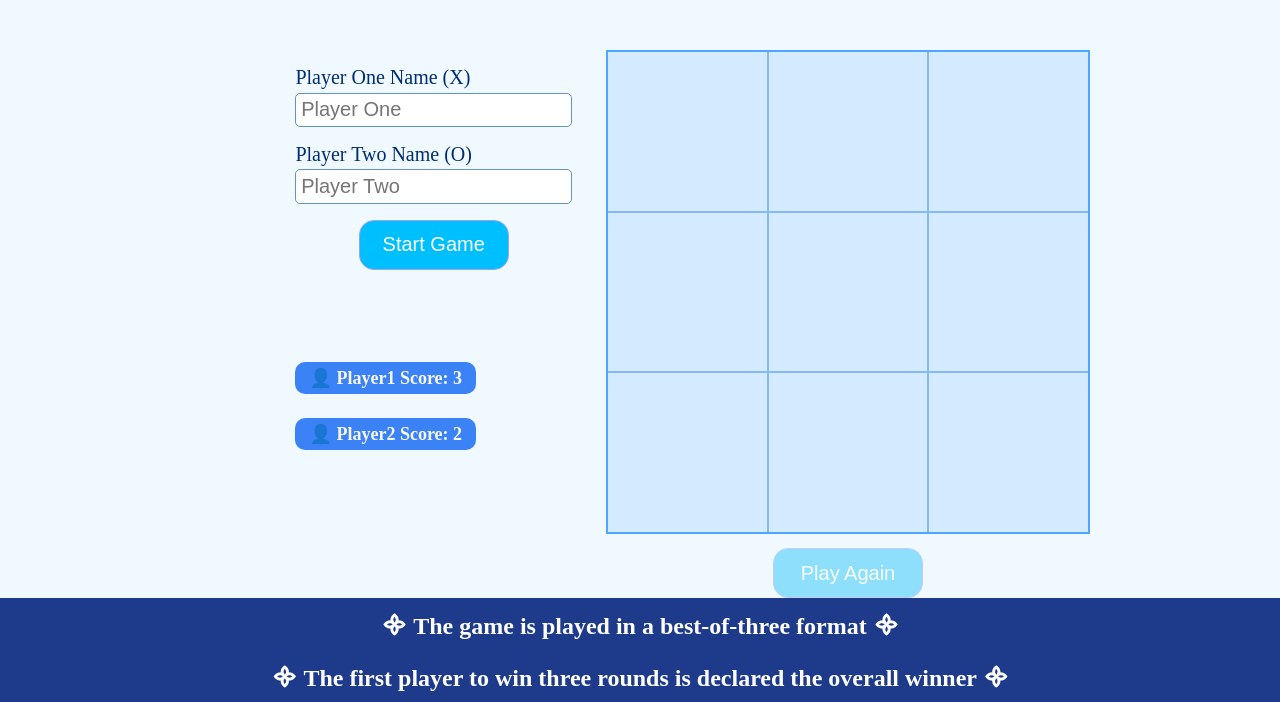
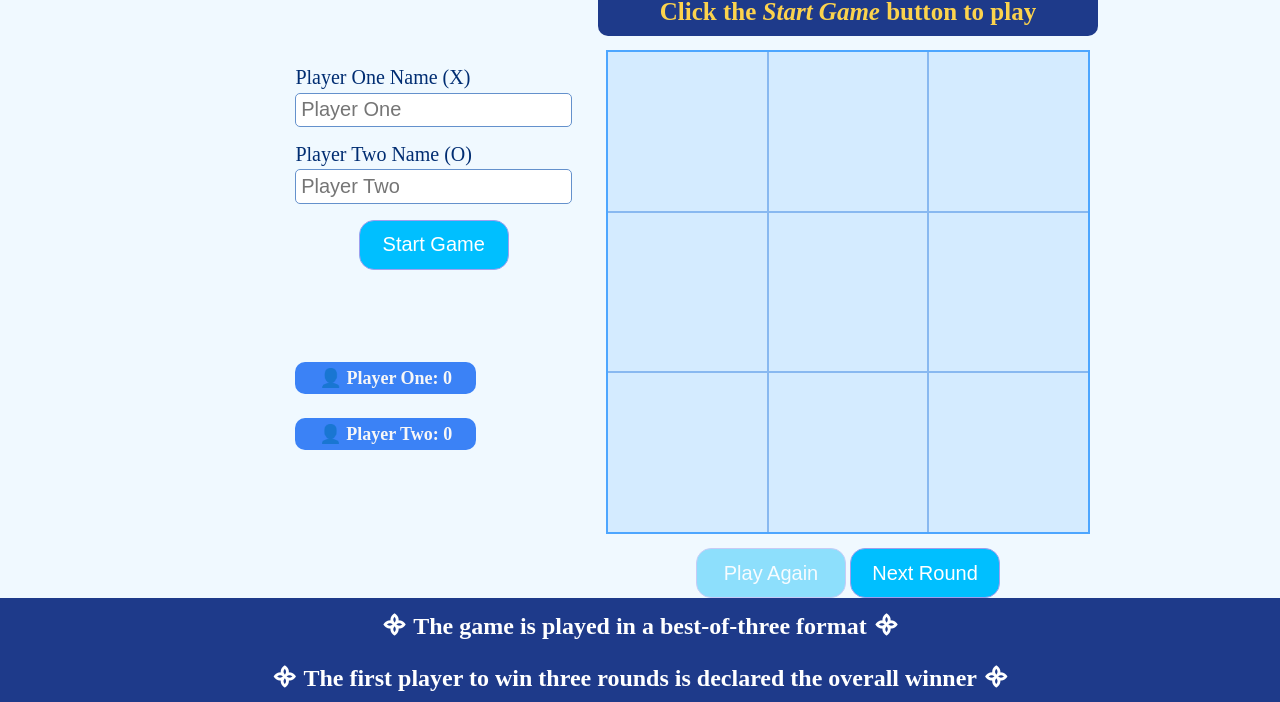
Before and after one commit to ruben-23/tic-tac-toe, a plain HTML site: page index.html in a window 1280 px wide. Shown: the part 106-808 px from the top of the page. Drawn offline with Linux system fonts and the light colour scheme.

Commit message:
Add next round button

```diff
--- a/index.html
+++ b/index.html
@@ -31,20 +31,21 @@
                     <button type="button" id="start-game" form="player-form">Start Game</button>
                 </form>
                 <div class="score">
-                    <h4 id="player-one-score">👤 Player1 Score: <b>3</b></h4>
+                    <h4 id="player-one-score">👤 Player One: <b>0</b></h4>
 
-                    <h4 id="player-two-score">👤 Player2 Score: <b>2</b></h4>
+                    <h4 id="player-two-score">👤 Player Two: <b>0</b></h4>
                     <h3 id="final-winner" class="hidden">🏆 Final winner: </h3>
                 </div>
             </div>
 
             <div class="game">
 
-                <h3 class="round-winner-message hidden"> won this round</h3>
+                <h3 id="game-message"> Click the <i>Start Game</i> button to play</h3>
                 <div class="gameboard">
                 </div>
                 <div class="actions">
                     <button disabled id="play-again">Play Again</button>
+                    <button id="next-round">Next Round</button>
                 </div>
             </div>
         </div>
```
